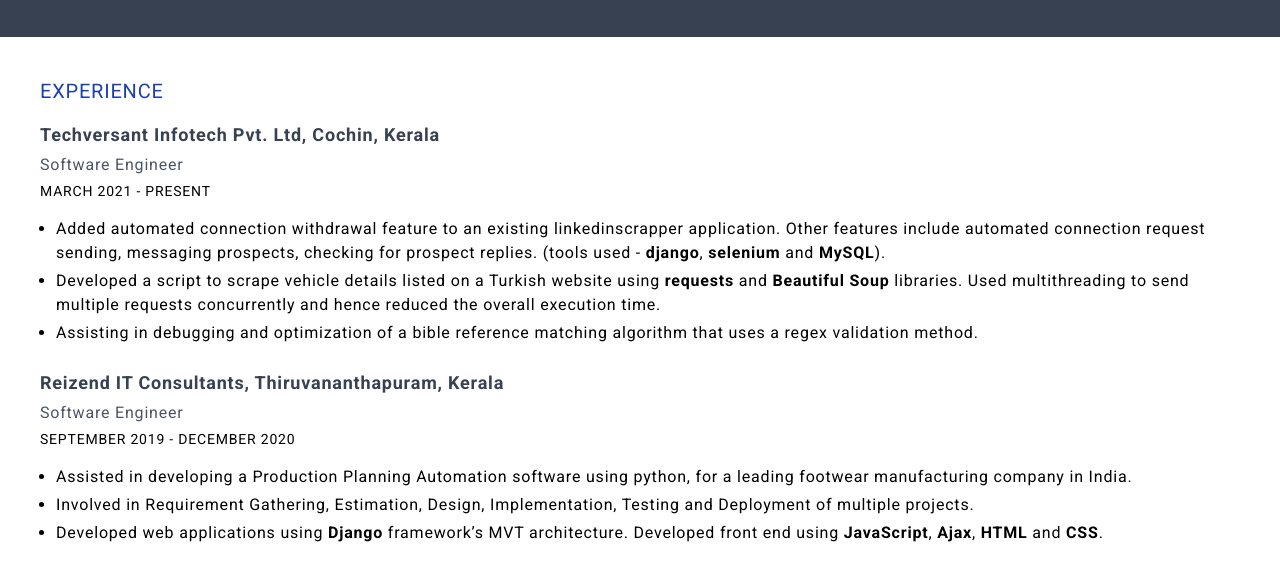
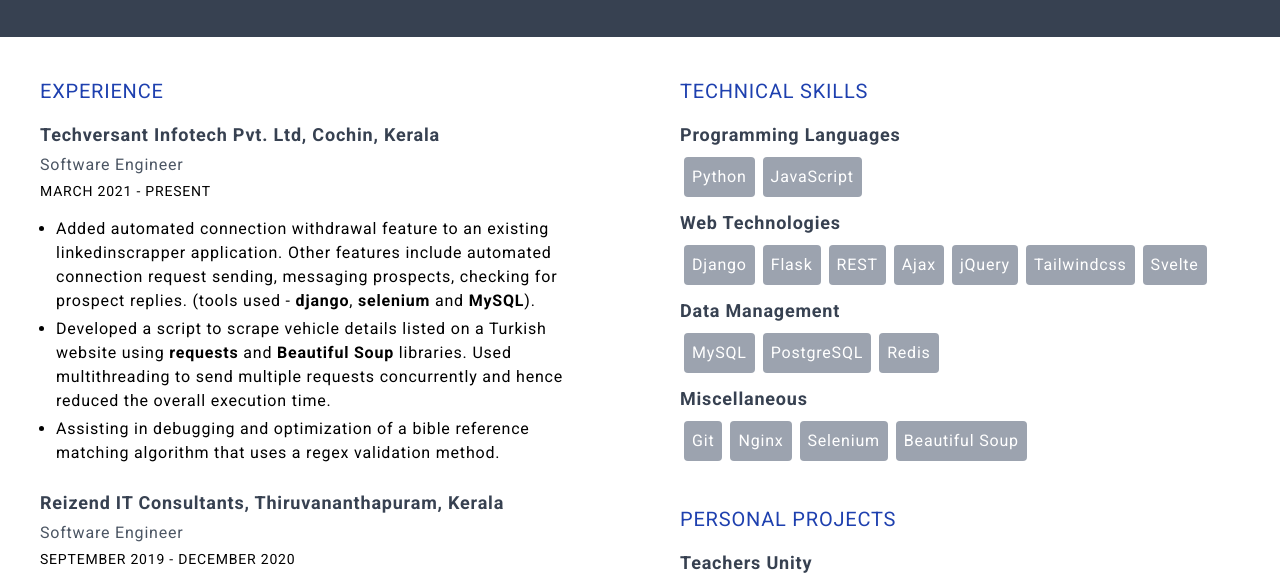
Before and after one commit to prijinprakash/prijinprakash.github.io, a plain HTML site: page index.html in a window 1280 px wide. Shown: the part 163-737 px from the top of the page. Drawn offline with nearby package versions, Linux system fonts and the light colour scheme.

Commit message:
changed grid size

```diff
--- a/index.html
+++ b/index.html
@@ -26,7 +26,7 @@
             </a>
         </div>
     </div>
-    <div class="p-10 grid gap-20">
+    <div class="p-10 grid grid-cols-2 gap-20">
         <div class="">
             <h2 class="uppercase text-blue-800 text-xl">experience</h2>
             <div class="mt-4">
```
